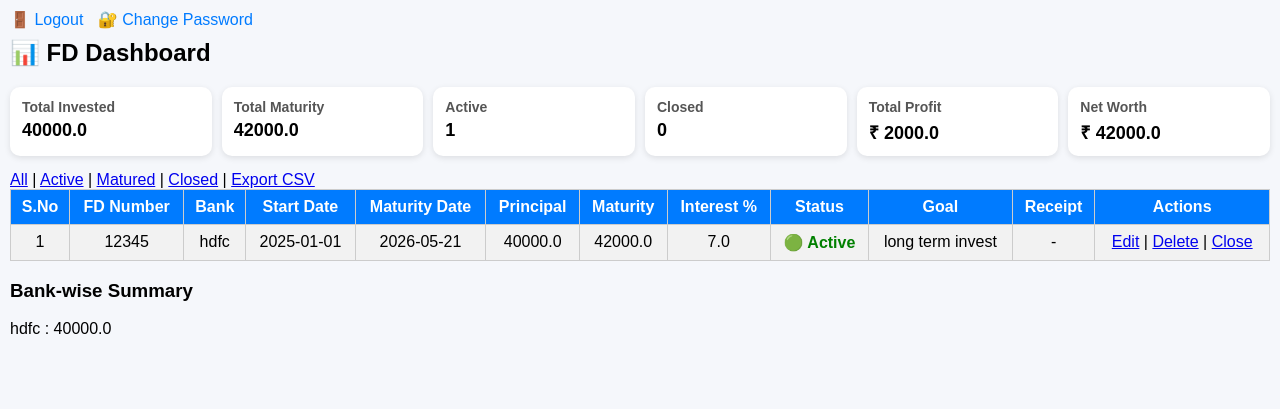
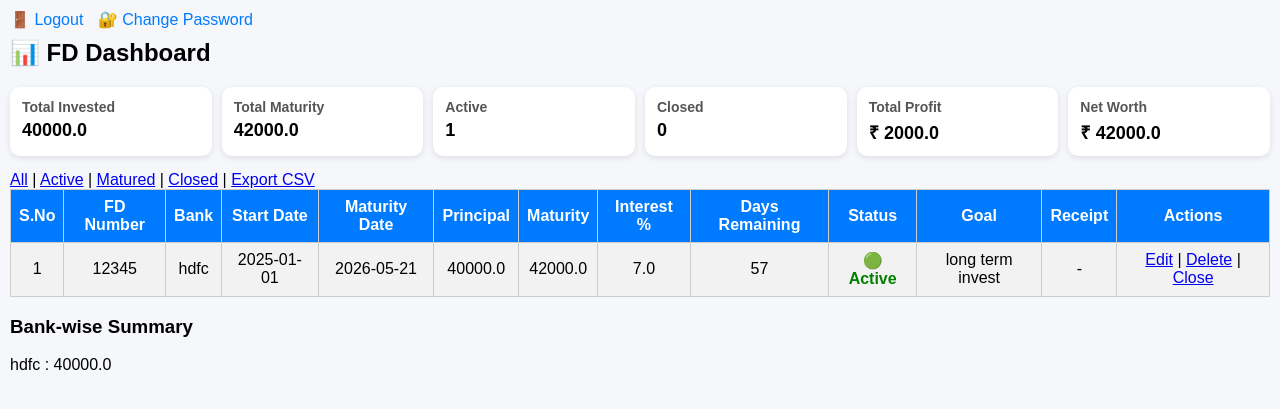
Before and after one commit to agrawalgajendra2019-max/fd-tracker, a Flask app: page /investments in a window 1280 px wide. Shown: the part 49-458 px from the top of the page. Run offline with Flask 3, Linux system fonts and the light colour scheme; a user stored in the database is signed in; data comes from the database, SQL or seed files in the repository.

Commit message:
added days left column in dashboard

```diff
--- a/templates/dashboard.html
+++ b/templates/dashboard.html
@@ -190,6 +190,7 @@
         <th>Principal</th>
         <th>Maturity</th>
         <th>Interest %</th>
+        <th>Days Remaining</th>
         <th>Status</th>
         <th>Goal</th>
         <th>Receipt</th>
@@ -206,6 +207,7 @@
         <td>{{ i.invested_amount }}</td>
         <td>{{ i.maturity_amount }}</td>
         <td>{{ i.interest_rate }}</td>
+        <td>{{ i.days_left }}</td>
 
         <td>
             {% if maturity_status(i) == "Matured" %}
```
